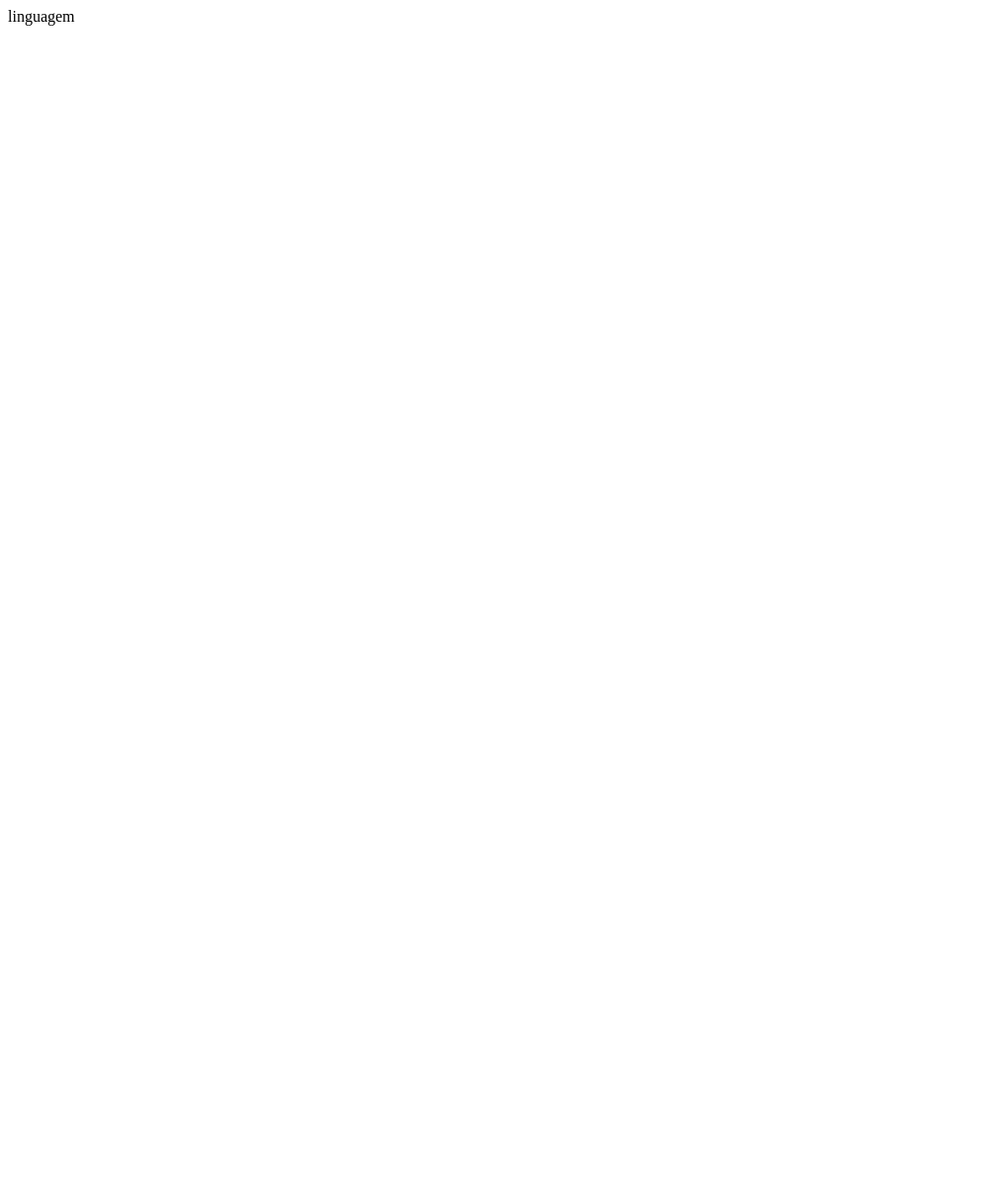
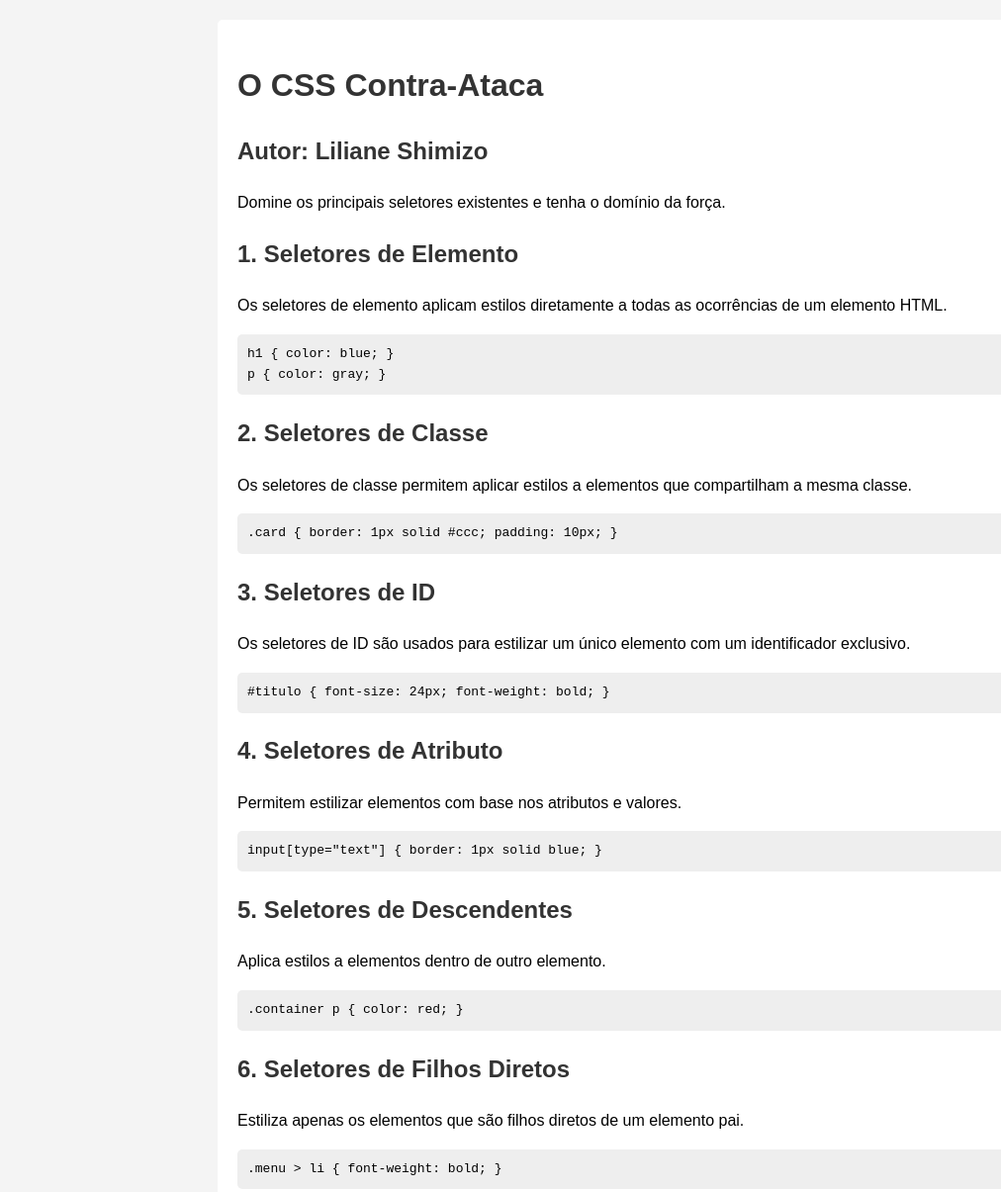
Before and after one commit to LS1981/Ebook---Caixa---IA-Generativa, a plain HTML site: page index.html in a window 1280 px wide. Shown: the top 1205 px of the page at 99% size, without its empty margins (0-1012 px from the left). Before the commit the page ends 800 px from the top, so only its background shows below. Drawn offline with Linux system fonts and the light colour scheme.

Commit message:
fazendo merge

```diff
--- a/index.html
+++ b/index.html
@@ -1 +1,79 @@
-linguagem <html> </html>
+<!DOCTYPE html>
+<html lang="pt-BR">
+<head>
+    <meta charset="UTF-8">
+    <meta name="viewport" content="width=device-width, initial-scale=1.0">
+    <title>O CSS Contra-Ataca</title>
+    <style>
+        body {
+            font-family: Arial, sans-serif;
+            line-height: 1.6;
+            margin: 0;
+            padding: 20px;
+            background: #f4f4f4;
+        }
+        .container {
+            max-width: 800px;
+            margin: auto;
+            background: white;
+            padding: 20px;
+            border-radius: 5px;
+        }
+        h1, h2 {
+            color: #333;
+        }
+        pre {
+            background: #eee;
+            padding: 10px;
+            border-radius: 5px;
+        }
+    </style>
+</head>
+<body>
+    <div class="container">
+        <h1>O CSS Contra-Ataca</h1>
+        <h2>Autor: Liliane Shimizo</h2>
+        <p>Domine os principais seletores existentes e tenha o domínio da força.</p>
+
+        <h2>1. Seletores de Elemento</h2>
+        <p>Os seletores de elemento aplicam estilos diretamente a todas as ocorrências de um elemento HTML.</p>
+        <pre>h1 { color: blue; }
+p { color: gray; }</pre>
+
+        <h2>2. Seletores de Classe</h2>
+        <p>Os seletores de classe permitem aplicar estilos a elementos que compartilham a mesma classe.</p>
+        <pre>.card { border: 1px solid #ccc; padding: 10px; }</pre>
+
+        <h2>3. Seletores de ID</h2>
+        <p>Os seletores de ID são usados para estilizar um único elemento com um identificador exclusivo.</p>
+        <pre>#titulo { font-size: 24px; font-weight: bold; }</pre>
+
+        <h2>4. Seletores de Atributo</h2>
+        <p>Permitem estilizar elementos com base nos atributos e valores.</p>
+        <pre>input[type="text"] { border: 1px solid blue; }</pre>
+
+        <h2>5. Seletores de Descendentes</h2>
+        <p>Aplica estilos a elementos dentro de outro elemento.</p>
+        <pre>.container p { color: red; }</pre>
+
+        <h2>6. Seletores de Filhos Diretos</h2>
+        <p>Estiliza apenas os elementos que são filhos diretos de um elemento pai.</p>
+        <pre>.menu > li { font-weight: bold; }</pre>
+
+        <h2>7. Seletores de Pseudo-classes</h2>
+        <p>Aplicam estilos com base em estados específicos de um elemento.</p>
+        <pre>a:hover { color: red; text-decoration: underline; }</pre>
+
+        <h2>8. Seletores de Pseudo-elementos</h2>
+        <p>Permitem estilizar partes específicas de um elemento.</p>
+        <pre>p::first-line { font-weight: bold; color: navy; }</pre>
+
+        <h2>9. Seletores de Grupos</h2>
+        <p>Estiliza múltiplos elementos ao mesmo tempo.</p>
+        <pre>h1, h2, p { margin-bottom: 10px; }</pre>
+
+        <h2>10. Agradecimentos</h2>
+        <p>Este eBook foi criado com base no curso "Caixa - IA Generativa com Microsoft Copilot" da Digital Innovation One (DIO). Obrigado a todos que contribuíram para este material!</p>
+    </div>
+</body>
+</html>
```
